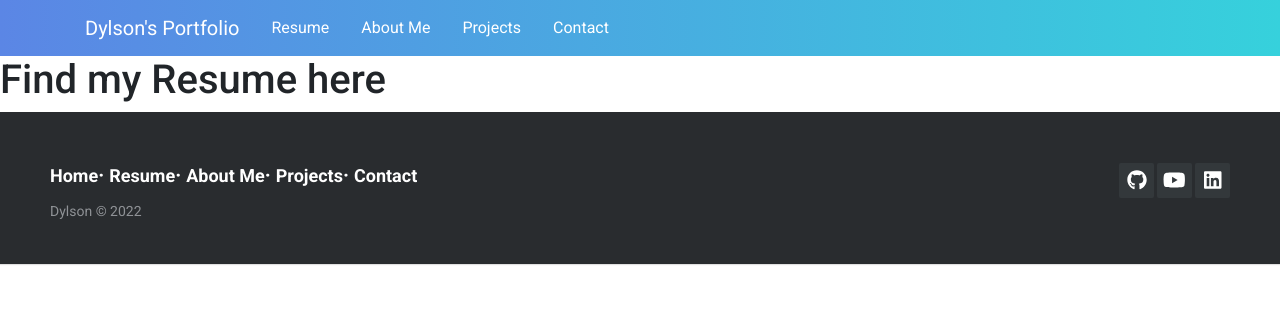
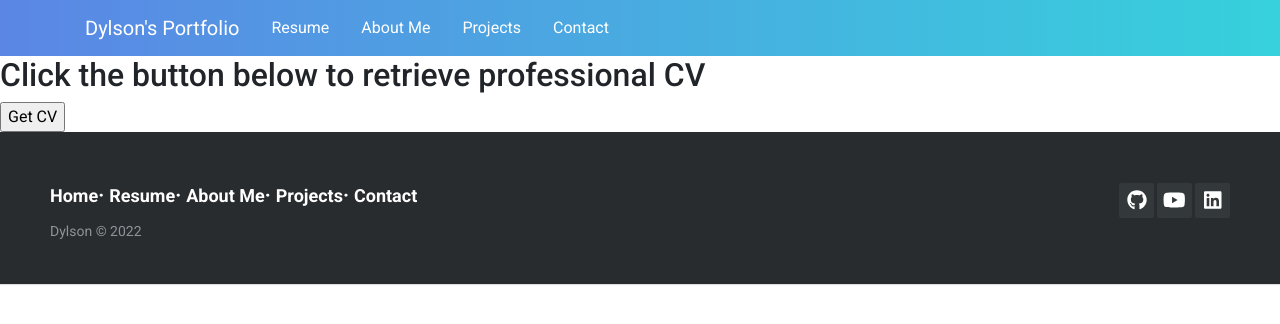
Before and after one commit to Dylson14/New-react-portfolio-hw20, a React (Create React App) app: page /resume in a window 1280 px wide. Shown: the top 324 px of the page. Built offline with nearby package versions, Linux system fonts and the light colour scheme.

Commit message:
created the button to retrieve CV

```diff
--- a/src/components/resume.js
+++ b/src/components/resume.js
@@ -1,5 +1,12 @@
 import React from "react";
 
 export default function Resume() {
-    return <h1>Find my Resume here</h1>;
+  return (
+    <div>
+      <h2>Click the button below to retrieve professional CV</h2>
+      <form action="https://www.linkedin.com/in/dylsonoliveira/overlay/1635479032466/single-media-viewer/">
+    <input type="submit" value="Get CV" />
+</form>
+    </div>
+  );
 }
```
